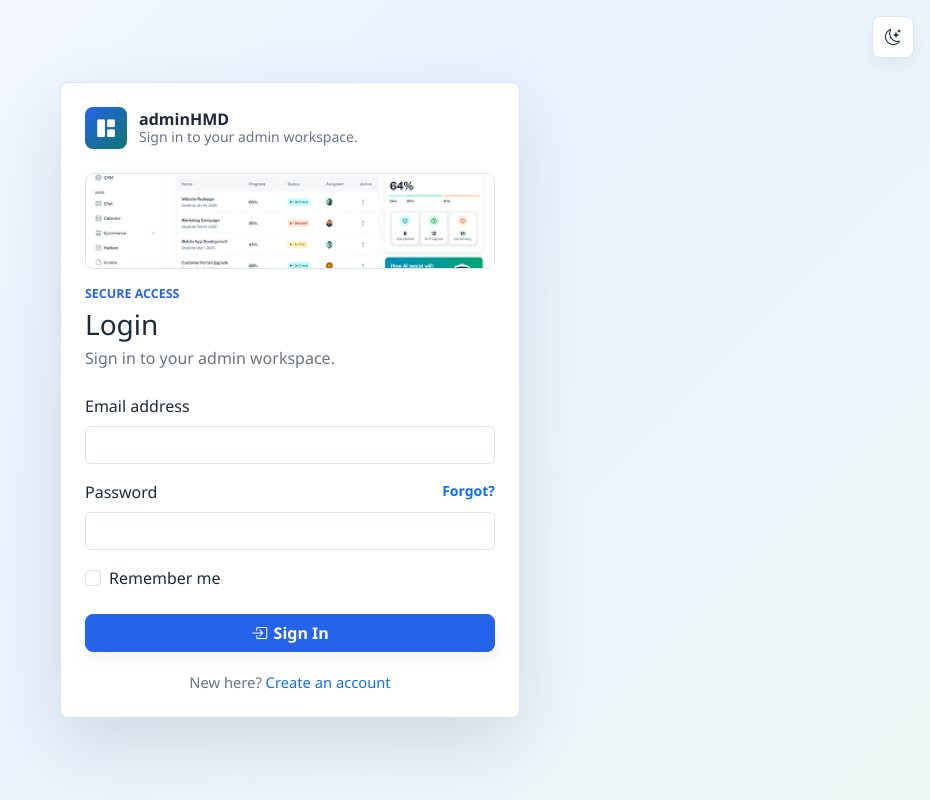
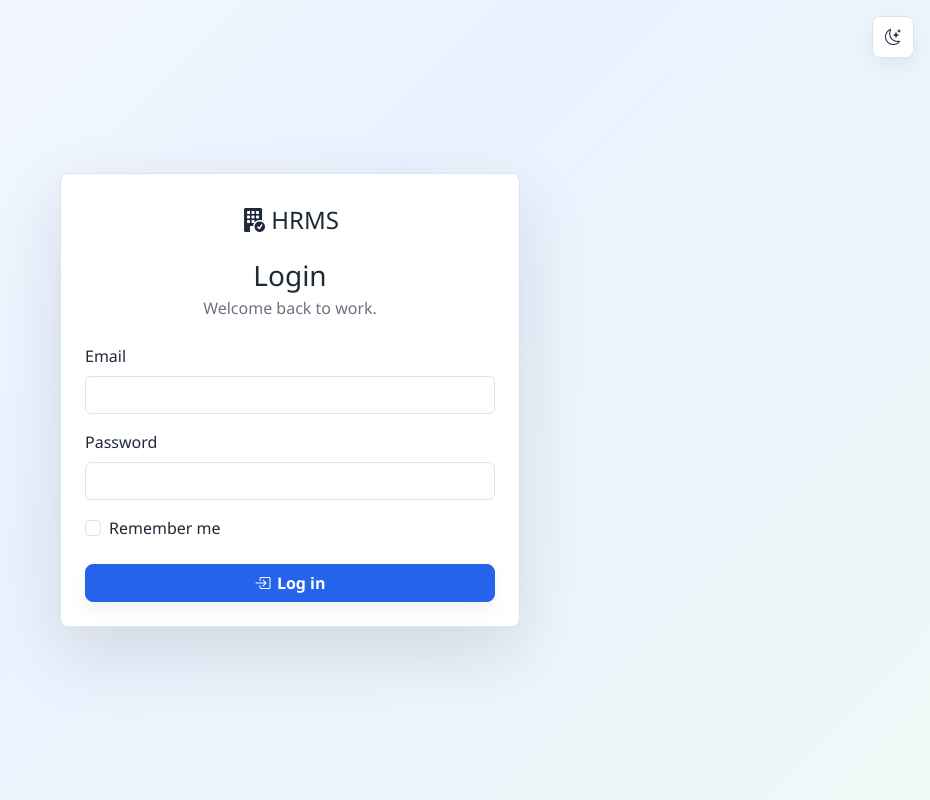
Before and after one commit to RealBlank21/HRSM-G7, a Flask app: page / in a window 1280 px wide. Shown: the whole page, without its empty margins (350-1280 px from the left). Run offline with Flask 3, Linux system fonts and the light colour scheme.

Commit message:
UI log in page

```diff
--- a/static/css/styles.css
+++ b/static/css/styles.css
@@ -1611,9 +1611,12 @@ html[data-theme="dark"] {
   color: var(--admin-sidebar-text-strong);
 }
 
-.sidebar-nav .nav-link:hover,
-.sidebar-nav .nav-link:focus,
-.sidebar-nav .nav-link.admin-active {
+.nav-link-admin:hover {
+  background: var(--admin-theme-soft);
+  color: var(--admin-sidebar-text-strong);
+}
+
+.nav-link.admin-active {
   background: var(--admin-theme-soft);
   color: var(--admin-sidebar-text-strong);
 }
--- a/templates/admin-dashboard.html
+++ b/templates/admin-dashboard.html
@@ -4,7 +4,7 @@
   <meta charset="UTF-8">
   <meta name="viewport" content="width=device-width, initial-scale=1.0">
   <meta name="description" content="adminHMD professional admin dashboard template">
-  <title>Dashboard | adminHMD</title>
+  <title>HRMS Admin</title>
 
   <link rel="stylesheet" href="../static/css/bootstrap.min.css">
   <link rel="stylesheet" href="../static/vendors/bootstrap-icons/bootstrap-icons.css">
--- a/templates/admin-leave.html
+++ b/templates/admin-leave.html
@@ -4,7 +4,7 @@
   <meta charset="UTF-8">
   <meta name="viewport" content="width=device-width, initial-scale=1.0">
   <meta name="description" content="adminHMD professional admin dashboard template">
-  <title>Dashboard | adminHMD</title>
+  <title>HRMS Admin</title>
 
   <link rel="stylesheet" href="../static/css/bootstrap.min.css">
   <link rel="stylesheet" href="../static/vendors/bootstrap-icons/bootstrap-icons.css">
--- a/templates/employee-claim.html
+++ b/templates/employee-claim.html
@@ -4,7 +4,7 @@
   <meta charset="UTF-8">
   <meta name="viewport" content="width=device-width, initial-scale=1.0">
   <meta name="description" content="adminHMD professional admin dashboard template">
-  <title>Dashboard | adminHMD</title>
+  <title>HRMS Employee</title>
 
   <link rel="stylesheet" href="../static/css/bootstrap.min.css">
   <link rel="stylesheet" href="../static/vendors/bootstrap-icons/bootstrap-icons.css">
--- a/templates/employee-dashboard.html
+++ b/templates/employee-dashboard.html
@@ -4,7 +4,7 @@
   <meta charset="UTF-8">
   <meta name="viewport" content="width=device-width, initial-scale=1.0">
   <meta name="description" content="adminHMD professional admin dashboard template">
-  <title>Dashboard | adminHMD</title>
+  <title>HRMS Employee</title>
 
   <link rel="stylesheet" href="../static/css/bootstrap.min.css">
   <link rel="stylesheet" href="../static/vendors/bootstrap-icons/bootstrap-icons.css">
--- a/templates/employee-feedback.html
+++ b/templates/employee-feedback.html
@@ -4,7 +4,7 @@
   <meta charset="UTF-8">
   <meta name="viewport" content="width=device-width, initial-scale=1.0">
   <meta name="description" content="adminHMD professional admin dashboard template">
-  <title>Feedback | adminHMD</title>
+  <title>HRMS Employee</title>
 
   <link rel="stylesheet" href="../static/css/bootstrap.min.css">
   <link rel="stylesheet" href="../static/vendors/bootstrap-icons/bootstrap-icons.css">
--- a/templates/employee-leave.html
+++ b/templates/employee-leave.html
@@ -4,7 +4,7 @@
   <meta charset="UTF-8">
   <meta name="viewport" content="width=device-width, initial-scale=1.0">
   <meta name="description" content="HRMS Leave Management">
-  <title>Leave Management | adminHMD</title>
+  <title>HRMS Employee</title>
 
   <link rel="stylesheet" href="../static/css/bootstrap.min.css">
   <link rel="stylesheet" href="../static/vendors/bootstrap-icons/bootstrap-icons.css">
--- a/templates/employee-payroll.html
+++ b/templates/employee-payroll.html
@@ -4,7 +4,7 @@
   <meta charset="UTF-8">
   <meta name="viewport" content="width=device-width, initial-scale=1.0">
   <meta name="description" content="adminHMD professional admin dashboard template">
-  <title>Dashboard | adminHMD</title>
+  <title>HRMS Employee</title>
 
   <link rel="stylesheet" href="../static/css/bootstrap.min.css">
   <link rel="stylesheet" href="../static/vendors/bootstrap-icons/bootstrap-icons.css">
--- a/templates/login.html
+++ b/templates/login.html
@@ -4,7 +4,7 @@
   <meta charset="UTF-8">
   <meta name="viewport" content="width=device-width, initial-scale=1.0">
   <meta name="description" content="adminHMD authentication page">
-  <title>Login | adminHMD</title>
+  <title>HRMS</title>
 
   <link rel="stylesheet" href="../static/css/bootstrap.min.css">
   <link rel="stylesheet" href="../static/vendors/bootstrap-icons/bootstrap-icons.css">
@@ -17,22 +17,20 @@
   </button>
   <main class="auth-page">
     <section class="auth-card">
-      <a class="auth-brand" href="/dashboard"><span class="brand-icon"><i class="bi bi-grid-1x2-fill" aria-hidden="true"></i></span><span><strong>adminHMD</strong><small>Sign in to your admin workspace.</small></span></a>
-      <div class="auth-visual"><img src="../static/images/png/dasher-ui-bootstrap-5.jpg" alt="adminHMD dashboard interface"></div>
+
+      <h4 class="text-center mt-2 mb-4"><i class="bi bi-building-fill-check"></i> HRMS</h4>
       <form method="POST" action="/" class="needs-validation" novalidate>
         <div class="mb-4">
-          <p class="eyebrow mb-1">Secure Access</p>
-          <h1 class="h3 mb-1">Login</h1>
-          <p class="text-muted mb-0">Sign in to your admin workspace.</p>
+          <h1 class="h3 mb-1 text-center w-100">Login</h1>
+          <p class="text-muted text-center mb-0">Welcome back to work.</p>
         </div>
-        <div class="mb-3"><label class="form-label" for="loginEmail">Email address</label><input class="form-control" id="loginEmail" name="loginEmail" type="email" required><div class="invalid-feedback">Enter a valid email.</div></div>
-        <div class="mb-3"><div class="d-flex justify-content-between"><label class="form-label" for="loginPassword">Password</label><a class="small fw-semibold" href="forgot-password.html">Forgot?</a></div><input class="form-control" id="loginPassword" name="loginPassword" type="password" minlength="6" required><div class="invalid-feedback">Password must be at least 6 characters.</div></div>
+        <div class="mb-3"><label class="form-label" for="loginEmail">Email</label><input class="form-control" id="loginEmail" name="loginEmail" type="email" required><div class="invalid-feedback">Enter a valid email.</div></div>
+        <div class="mb-3"><div class="d-flex justify-content-between"><label class="form-label" for="loginPassword">Password</label></div><input class="form-control" id="loginPassword" name="loginPassword" type="password" minlength="6" required><div class="invalid-feedback">Password must be at least 6 characters.</div></div>
         <div class="form-check mb-4"><input class="form-check-input" type="checkbox" id="rememberMe"><label class="form-check-label" for="rememberMe">Remember me</label></div>
 
-        <button class="btn btn-primary w-100" type="submit"><i class="bi bi-box-arrow-in-right" aria-hidden="true"></i> Sign In</button>
+        <button class="btn btn-primary w-100" type="submit"><i class="bi bi-box-arrow-in-right" aria-hidden="true"></i> Log in</button>
       </form>
 
-      <div class="auth-footer">New here? <a href="register.html">Create an account</a></div>
     </section>
   </main>
 
```
